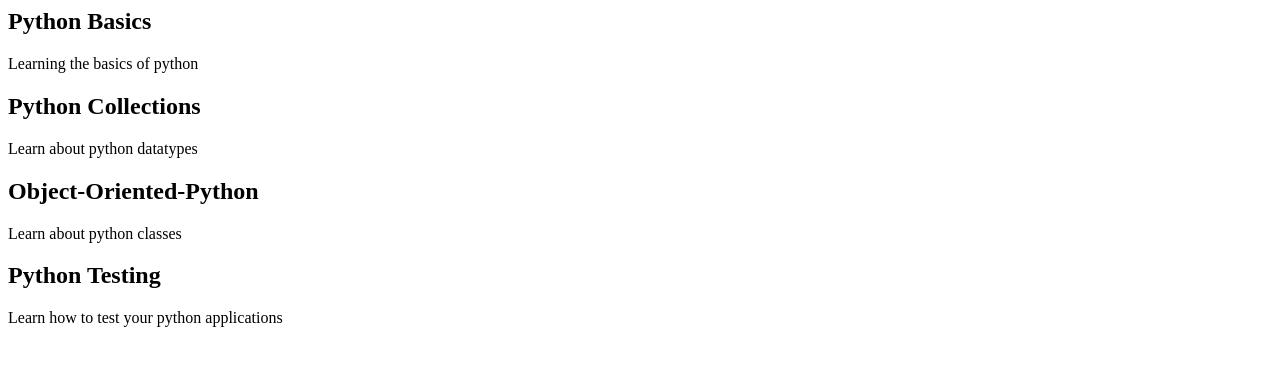
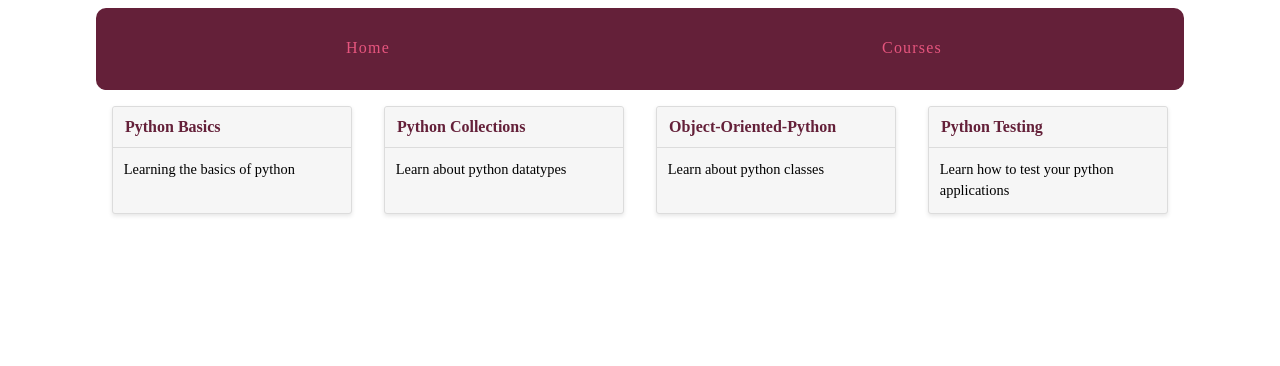
Before and after one commit to chepkoy/django_basics, a Django app: page /courses/ in a window 1280 px wide. Shown: the top 366 px of the page. Run offline with Django 3.2, Linux system fonts and the light colour scheme; data comes from the database, SQL or seed files in the repository.

Commit message:
Url tags

```diff
--- a/learning_site/courses/templates/courses/course_detail.html
+++ b/learning_site/courses/templates/courses/course_detail.html
@@ -9,7 +9,9 @@
 
     <section>
         {% for step in course.step_set.all %}
-            <h3>{{ step.title }}</h3>
+            <h3>
+                <a href="{% url 'courses:step' course_pk=step.course.pk step_pk=step.pk %}"> {{ step.title }} </a>
+            </h3>
             {{step.description}}
         {% endfor %}
     </section>
--- a/learning_site/courses/templates/courses/course_list.html
+++ b/learning_site/courses/templates/courses/course_list.html
@@ -1,6 +1,17 @@
-{% for course in courses %}
+{% extends "layout.html" %}
 
-<h2>{{ course.title }}</h2>
-{{course.description}}
+{% block title %} Available courses {% endblock%}
 
-{% endfor %}
+
+{% block content%}
+<div class="cards">
+    {% for course in courses %}
+    <div class="card">
+        <header><a href="{% url 'courses:detail' pk=course.pk %}">{{ course.title }}</a></header>
+        <div class="card-copy">
+            {{course.description}}
+        </div>
+    </div>
+    {% endfor %}
+</div>
+{% endblock%}
--- a/learning_site/courses/templates/courses/step_detail.html
+++ b/learning_site/courses/templates/courses/step_detail.html
@@ -4,7 +4,7 @@
 
 {% block content %}
 <article>
-    <h2>{{ step.course.title }}</h2>
+    <h2><a href="{% url 'courses:detail' pk=step.course.pk %}">{{ step.course.title }}</a></h2>
     <h3>{{ step.title }}</h3>
     {{ step.content | linebreaks }}
 </article>
--- a/learning_site/courses/urls.py
+++ b/learning_site/courses/urls.py
@@ -3,7 +3,7 @@ from django.conf.urls import url
 from . import views
 
 urlpatterns = [
-    url(r'^$', views.course_list),
-    url(r'(?P<course_pk>\d+)/(?P<step_pk>\d+)/$', views.step_detail),
-    url(r'(?P<pk>\d+)/$', views.course_detail),
+    url(r'^$', views.course_list, name='list'),
+    url(r'(?P<course_pk>\d+)/(?P<step_pk>\d+)/$', views.step_detail, name='step'),
+    url(r'(?P<pk>\d+)/$', views.course_detail, name='detail'),
 ]
--- a/learning_site/learning_site/urls.py
+++ b/learning_site/learning_site/urls.py
@@ -20,9 +20,9 @@ from django.contrib.staticfiles.urls import staticfiles_urlpatterns
 from . import views
 
 urlpatterns = [
-    url('^courses/', include('courses.urls')),
+    url('^courses/', include('courses.urls', namespace='courses')),
     url(r'^orm/', admin.site.urls),
-    url(r'^$', views.welcome_home)
+    url(r'^$', views.welcome_home, name='home')
 
 ]
 
--- a/learning_site/templates/layout.html
+++ b/learning_site/templates/layout.html
@@ -7,8 +7,14 @@
         <link rel="stylesheet" href=" {% static 'css/layout.css' %}">
 
     </head>
+    <body>
+    </body>
         <div class="site-container">
-            <body>{% block content %} {% endblock %} </body>
+            <nav>
+                <a href="{% url 'home' %}">Home</a>
+                <a href="{% url 'courses:list' %}">Courses</a>
+            </nav>
+            {% block content %}{% endblock %}
         </div>
 
 
```
